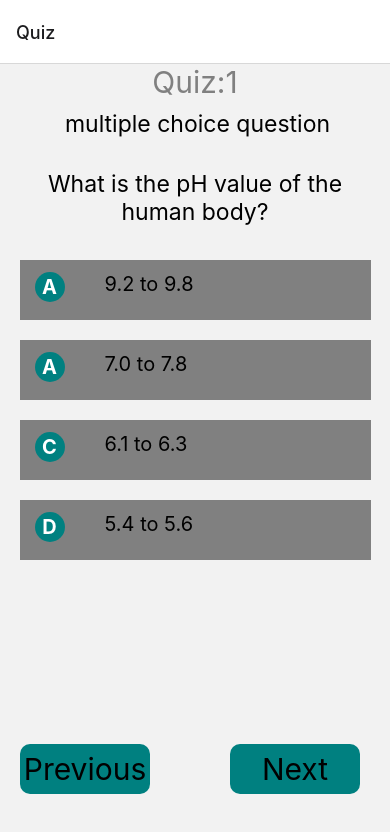
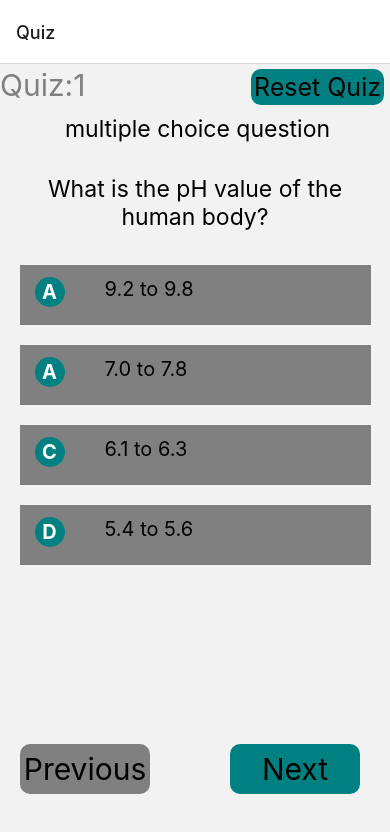
Before and after one commit to gautamverma095/reactNative, a React Native app in the folder day4/QuizApp/: screen /Quiz in a window 390 px wide. Shown: the top 832 px of the page. Built offline with nearby package versions, Linux system fonts and the light colour scheme.

Commit message:
completed

```diff
--- a/day4/QuizApp/App.tsx
+++ b/day4/QuizApp/App.tsx
@@ -4,6 +4,7 @@ import Quiz from './components/Quiz';
 import { NavigationContainer } from '@react-navigation/native';
 import { createNativeStackNavigator } from '@react-navigation/native-stack';
 import CandidateDetails from './components/CandidateDetails';
+import Result from './components/Result';
 
 
 const App = () => {
@@ -11,17 +12,9 @@ const App = () => {
   return (
     <NavigationContainer>
       <Stack.Navigator initialRouteName="Quiz">
-        <Stack.Screen name="Candidate" component={CandidateDetails} />
+      <Stack.Screen name="Candidate" component={CandidateDetails} />
       <Stack.Screen name ="Quiz"  component={Quiz}/>
-{/*
-        <Quiz
-          question={''}
-          option1={''}
-          option2={''}
-          option3={''}
-          option4={''}
-          correct={''}
-        /> */}
+      <Stack.Screen name ="Result"  component={Result}/>
       </Stack.Navigator>
     </NavigationContainer>
   );
--- a/day4/QuizApp/components/Quiz.tsx
+++ b/day4/QuizApp/components/Quiz.tsx
@@ -8,7 +8,7 @@ const {width, height} = Dimensions.get('window');
 type QuizProps = {
   question: string;
   options: string[];
-  correct_answer: number;
+  correct: number;
   type: string;
   marked: number;
 };
@@ -17,22 +17,37 @@ let arr: QuizProps[] = [
   {
     question: 'What is the pH value of the human body?',
     options: ['9.2 to 9.8', '7.0 to 7.8', '6.1 to 6.3', '5.4 to 5.6'],
-    correct_answer: 2,
+    correct: 2,
     type: 'multiple choice question',
     marked: -1,
   },
   {
     question: 'The capital of Australia is Sydney',
     options: ['True', 'False'],
-    correct_answer: 2,
+    correct: 2,
     type: 'True/False question',
     marked: -1,
   },
   {
     question: 'A century is a score of ______ or more.',
     options: ['50', '100', ' 70', '90'],
-    correct_answer: 2,
+    correct: 2,
     type: 'Fill in the blanks',
+    marked: -1,
+  },
+  {
+    question:
+      ' Which of the following gas is reduced in the reduction process?',
+    options: ['Oxygen', 'Helium', 'Carbon', 'Hydrogen'],
+    correct: 4,
+    type: 'multiple choice question',
+    marked: -1,
+  },
+  {
+    question: 'How Many formats are there in Cricket ?',
+    options: ["1","2","3","4"],
+    correct: 3,
+    type: 'multiple choice question',
     marked: -1,
   },
 ];
@@ -42,12 +57,14 @@ type itemProp = {
   index: any;
   preVal: any;
   res: any;
+  navigation: any;
 };
 
-const Quiz = () => {
+const Quiz = ({navigation}:any) => {
   const [currentQuestion, setCurrentQuestion] = useState<number>(1);
   const [questionsArr, setQuestionsArr] = useState(arr);
   const arrRef = useRef<any>()
+  const [score,setScore] = useState<any>(0)
 
   const handleSelect = (index: number, preVal: any) => {
     // console.warn(index,preVal);
@@ -57,17 +74,63 @@ const Quiz = () => {
         return (el.marked = preVal);
       }
     });
-    // console.warn(tempData);
+    // console.warn(index,preVal);
+    if (preVal == questionsArr[index].correct)
+    {
+      setScore(score+1)
+      }
     setQuestionsArr(tempData);
     // let res = []
     // tempData.map((el, ind) => {
     //   res.push(el)
     // })
     // setQuestionsArr(res)
+
+
   };
+
+
+  const handleReset = () => {
+    const tempData = [...arr];
+    tempData.map((el, i) => {
+
+        return (el.marked = -1);
+    });
+    setQuestionsArr(tempData);
+
+  }
   return (
     <View style={styles.viewStyle}>
+      <View
+        style={{
+          flexDirection: 'row',
+          justifyContent: 'space-between',
+          alignItems: 'center',
+        }}>
         <Text style={styles.textStyle}>Quiz:{currentQuestion}</Text>
+        <Text
+          onPress={() => {
+            handleReset()
+            arrRef.current.scrollToIndex({
+              animated: true,
+              index:0
+            })
+          }}
+
+          style={{
+            fontSize: 25,
+            textAlign: 'center',
+            color: 'black',
+            backgroundColor: 'teal',
+            borderRadius: 10,
+            borderColor: 'teal',
+            borderWidth: 3,
+            marginTop: 5,
+            marginRight: 6,
+          }}>
+          Reset Quiz
+        </Text>
+      </View>
 
       <View style={{marginTop: 10}}>
         <FlatList
@@ -106,8 +169,9 @@ const Quiz = () => {
         }}>
         <TouchableOpacity
           style={{
-            backgroundColor: 'teal',
+            backgroundColor: currentQuestion>1? 'teal':"grey",
             height: 50,
+            // disabled:{currentQuestion == 1? true:false},
             width: 130,
             borderRadius: 10,
             marginLeft: 20,
@@ -130,6 +194,32 @@ const Quiz = () => {
             Previous
           </Text>
         </TouchableOpacity>
+        {currentQuestion == arr.length ? (
+          <TouchableOpacity
+            style={{
+              backgroundColor: 'black',
+              height: 50,
+              width: 130,
+              borderRadius: 10,
+              marginLeft: 80,
+              justifyContent: 'center',
+              alignItems: 'center',
+            }}
+            onPress={() => {
+              navigation.navigate('Result', {
+                score: score,
+                totalQuestion: arr.length,
+              });
+            }}>
+            <Text
+              style={{
+                fontSize: 30,
+                color: 'white',
+              }}>
+              Submit
+            </Text>
+          </TouchableOpacity>
+        ) : (
           <TouchableOpacity
             style={{
               backgroundColor: 'teal',
@@ -141,6 +231,9 @@ const Quiz = () => {
               alignItems: 'center',
             }}
               onPress={() => {
+
+                if (questionsArr[currentQuestion-1].marked !== -1)
+                {
                   //  console.warn(currentQuestion);
                   if (currentQuestion < questionsArr.length) {
                     // console.warn(currentQuestion);
@@ -149,6 +242,8 @@ const Quiz = () => {
                       index: +currentQuestion,
                     });
                   }
+                }
+
             }}>
             <Text
               style={{
@@ -157,6 +252,7 @@ const Quiz = () => {
               Next
             </Text>
           </TouchableOpacity>
+        )}
       </View>
     </View>
   );
--- /dev/null
+++ b/day4/QuizApp/components/Result.tsx
@@ -0,0 +1,72 @@
+import { FlatList, StyleSheet, Text, View } from 'react-native'
+import React, { useEffect } from 'react'
+import PieChart from 'react-native-pie-chart';
+
+
+type resultProps = {
+  id: number;
+  name: string;
+  color: string;
+};
+
+const reportProps: resultProps[] = [
+  {
+    id: 1,
+    name: 'correct',
+    color: '#2196F3',
+  },
+  {
+    id: 2,
+    name: 'incorrect',
+    color: '#F44336',
+  },
+];
+const Result = ({route}: any) => {
+  let {score, totalQuestion} = route.params;
+let incorrect = totalQuestion - score;
+  incorrect = Math.ceil((incorrect * 100) / totalQuestion);
+  score = Math.ceil((score * 100) / totalQuestion);
+  const widthAndHeight = 300;
+  console.warn(score, incorrect);
+
+  // console.warn(reportProps);
+  const series = [incorrect, score];
+   const sliceColor = ['#F44336', '#2196F3'];
+
+  return (
+    <View
+      style={{
+        marginLeft: 50,
+        marginTop: 50,
+      }}>
+      <PieChart
+        widthAndHeight={widthAndHeight}
+        series={series}
+        sliceColor={sliceColor}
+      />
+
+      <View>
+        {
+          <FlatList
+            data={reportProps}
+            renderItem={({item,index:any }) => {
+              return (
+                <Text>
+                  {item.name}
+                  {'->'}
+                  <Text style={{backgroundColor:`${item.color}`,width:30}}>{"    "} </Text>
+                </Text>
+              );
+            }}
+          />
+        }
+      </View>
+    </View>
+
+
+  );
+};
+
+export default Result
+
+const styles = StyleSheet.create({})
```
Also changed, not shown: day4/QuizApp/package.json (+6 -1 lines), 3 other files (tests, documents, lock files or other folders). Lines whose indentation alone changed are shown as unchanged.
